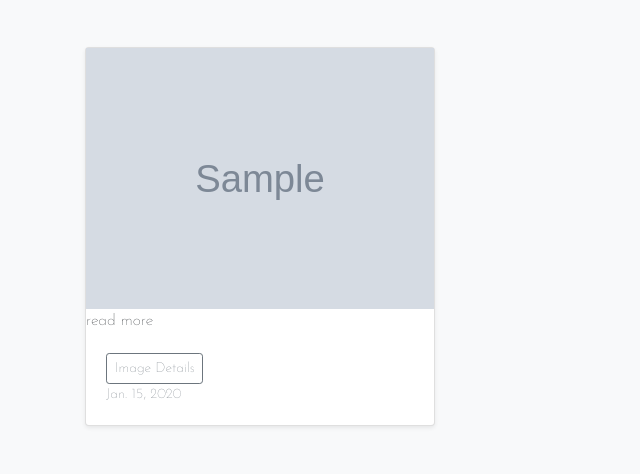
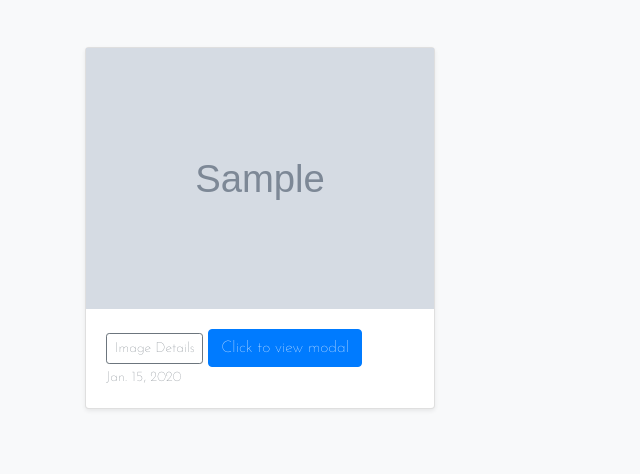
Before and after one commit to Liz-Adhiambo/gallery-app, a Django app: template gallery/templates/gallery.html in a window 1280 px wide. Shown: the part 550-1024 px from the top of the page, without its empty margins (0-640 px from the left). After the commit the page ends 960 px from the top, so only its background shows below. Run offline with Django 3.2, Linux system fonts and the light colour scheme; the template is opened without the code that fills it: most values are stand-ins (such as "Sample title", 1, 10 or a date in 2020); grey boxes marked "Sample" are stand-in pictures; some libraries are stand-ins or nearby versions; some web fonts are replaced.

Commit message:
Created modal view for the pictures

```diff
--- a/gallery/templates/base.html
+++ b/gallery/templates/base.html
@@ -62,5 +62,25 @@
         <script src="https://ajax.googleapis.com/ajax/libs/jquery/3.2.1/jquery.min.js"></script>
      {% bootstrap_javascript %}
     {% endblock %}
+
+
+    <script src=
+"https://code.jquery.com/jquery-3.3.1.slim.min.js"
+        integrity=
+"sha384-q8i/X+965DzO0rT7abK41JStQIAqVgRVzpbzo5smXKp4YfRvH+8abtTE1Pi6jizo"
+        crossorigin="anonymous">
+    </script>
+    <script src=
+"https://cdnjs.cloudflare.com/ajax/libs/popper.js/1.14.3/umd/popper.min.js"
+        integrity=
+"sha384-ZMP7rVo3mIykV+2+9J3UJ46jBk0WLaUAdn689aCwoqbBJiSnjAK/l8WvCWPIPm49"
+        crossorigin="anonymous">
+    </script>
+    <script src=
+"https://stackpath.bootstrapcdn.com/bootstrap/4.1.3/js/bootstrap.min.js"
+        integrity=
+"sha384-ChfqqxuZUCnJSK3+MXmPNIyE6ZbWh2IMqE241rYiqJxyMiZ6OW/JmZQ5stwEULTy"
+        crossorigin="anonymous">
+    </script>
 </body>
 </html>
--- a/gallery/templates/gallery.html
+++ b/gallery/templates/gallery.html
@@ -62,23 +62,59 @@
         <div class="card shadow-sm">
 
 
-          <img src="{{image.landImage.url}}" alt="{{image.altText}}">read more</a>
+
+
+          <img src="{{image.landImage.url}}" alt="{{image.altText}}">
 
           <div class="card-body">
               <div class="btn-group">
                   <a href="{% url 'photo' slug=image.slug  %}"><button type="button" class="btn btn-sm btn-outline-secondary">Image Details</button></a>
                 </div>
+                      <button type="button" class="btn btn-primary"
+              data-toggle="modal" data-target="#exampleModal">
+              Click to view modal
+          </button>
+          <!--Bootstrap modal -->
+          <div class="modal fade" id="exampleModal" tabindex="-1"
+              role="dialog" aria-labelledby="exampleModalLabel"
+              aria-hidden="true">
+              <div class="modal-dialog" role="document">
+                  <div class="modal-content">
+                      <!-- Modal heading -->
+                      <div class="modal-header">
+                          <h5 class="modal-title" id="exampleModalLabel">
+                              LizGalleria
+                          </h5>
+                          <button type="button" class="close"
+                              data-dismiss="modal" aria-label="Close">
+                              <span aria-hidden="true">
+                                  ×
+                              </span>
+                          </button>
+                      </div>
+                      <!-- Modal body with image -->
+                      <div class="modal-body">
 
-            <div class="d-flex justify-content-between align-items-center">
+                        <img src="{{image.landImage.url}}"class="img-thumbnail">
+                    </div>
 
-              <small class="text-muted">{{image.date_created|date}}</small>
+                </div>
             </div>
-          </div>
         </div>
-      </div>
+
+                  <div class="d-flex justify-content-between align-items-center">
+
+                    <small class="text-muted">{{image.date_created|date}}</small>
+                  </div>
+                </div>
+              </div>
+            </div>
       {% endfor %}
       {% else %}
       <h2>No Images Uploaded for this category</h2>
       {% endif %}
+    </div>
+
+  </div>
 
 {% endblock %}
```
